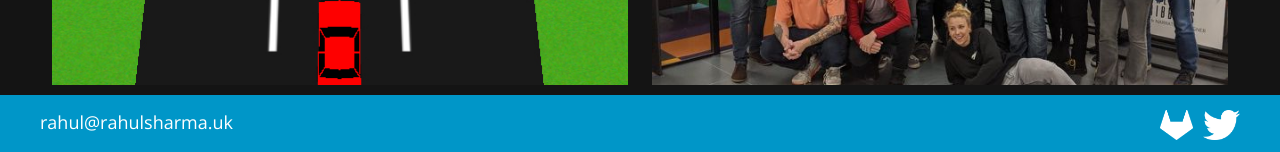
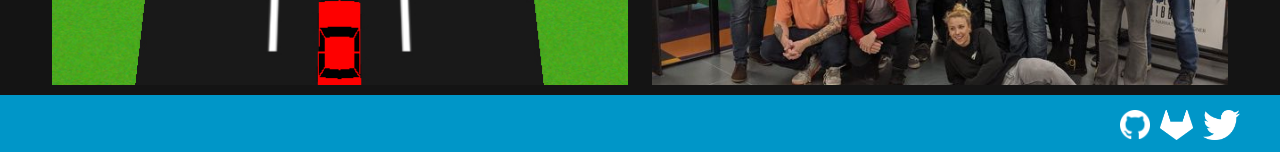
Before and after one commit to RSharma98/rsharma98.github.io, a Jekyll site: the page built from index.md, in a window 1280 px wide. Shown: the part 2154-2306 px from the top of the page. Built offline with Jekyll 4.4.1, drawn with Linux system fonts in a browser that asks for light colours.

Commit message:
Remove old email and add GitHub link to footer

```diff
--- a/_includes/footer.html
+++ b/_includes/footer.html
@@ -1,9 +1,9 @@
     <div id="footer">
         <div class="content">
-            <p>{{site.email}}</p>
             <div id="social-icons">
                 <a href="https://twitter.com/Rahulio2D" target="_blank"><img alt="Twitter" src="/images/social/Twitter.png"></a>
                 <a href="https://gitlab.com/Rahulio2D" target="_blank"><img alt="Github" src="/images/social/GitLab.png"></a>
+                <a href="https://github.com/RSharma98" target="_blank"><img alt="Github" src="/images/social/GitHub.png"></a>
             </div>
         </div>
     </div>
```
Also changed, not shown: Gemfile.lock.
